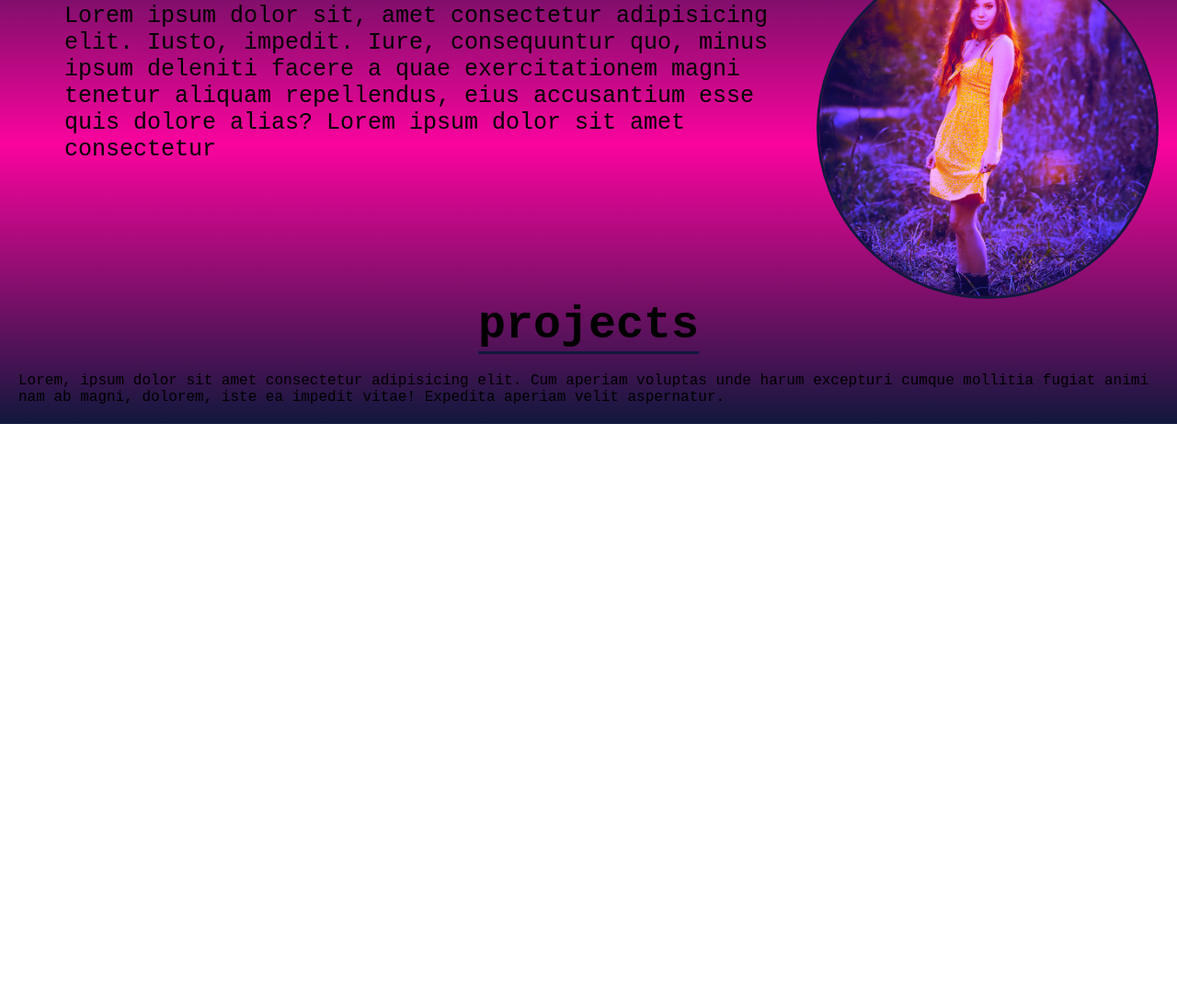
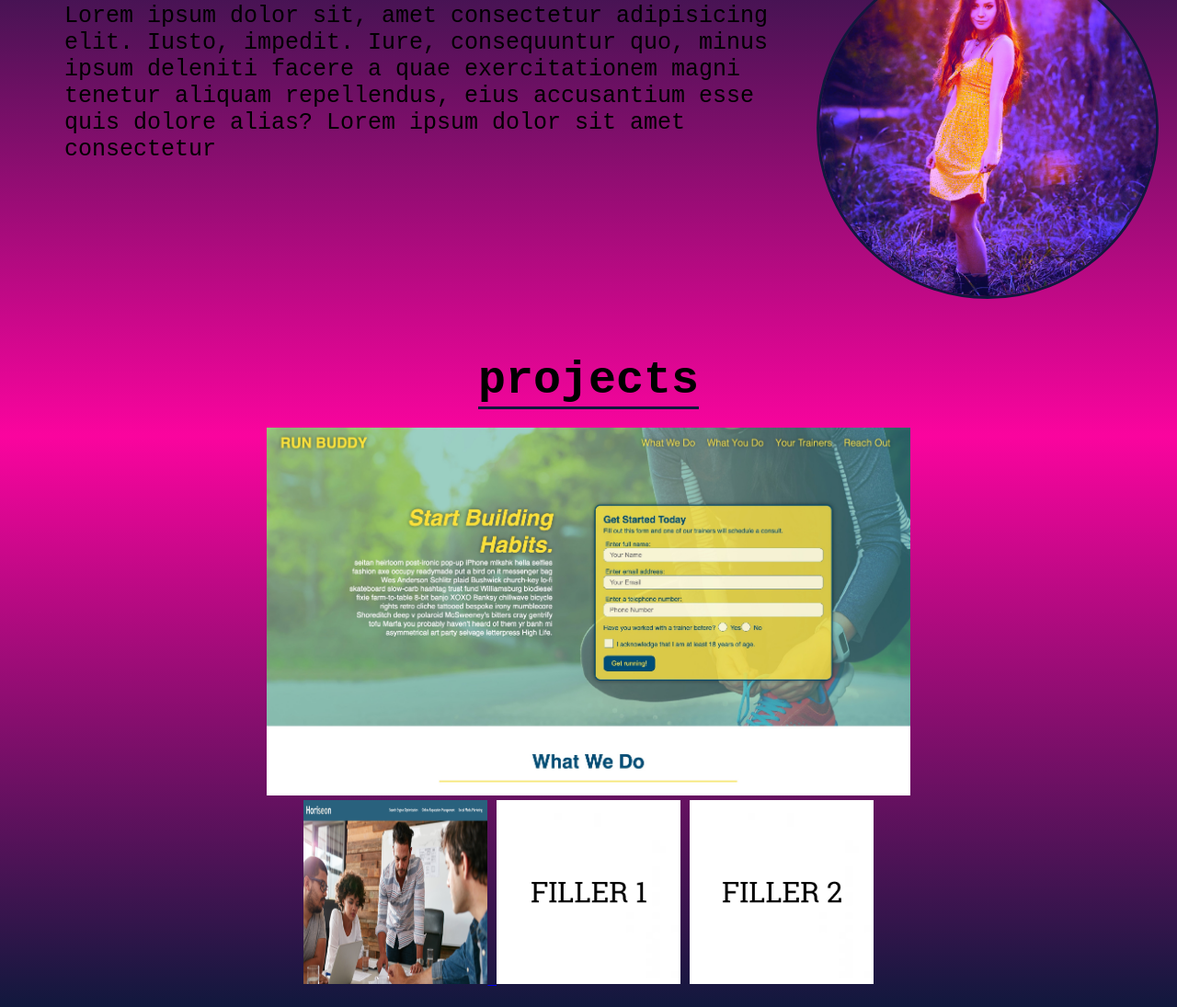
Before and after one commit to samanthawolff/2022-SamanthaWolff-Portfolio, a plain HTML site: page index.html in a window 1280 px wide. Shown: the part 625-1720 px from the top of the page at 92% size. Before the commit the page ends 1086 px from the top, so only its background shows below. Drawn offline with Linux system fonts and the light colour scheme; files that its build step writes are made by us from their sources; files whose address does not match are found by name.

Commit message:
add projects flexbox layout

```diff
--- a/index.html
+++ b/index.html
@@ -45,13 +45,24 @@
             </section>
 
             <section id="projects" class="projects">
-                <h2>
-                    projects
-                </h2>
+                    <h2>
+                        projects
+                    </h2>
 
-                <p>
-                    Lorem, ipsum dolor sit amet consectetur adipisicing elit. Cum aperiam voluptas unde harum excepturi cumque mollitia fugiat animi nam ab magni, dolorem, iste ea impedit vitae! Expedita aperiam velit aspernatur.
-                </p>
+                    <a href="https://samanthawolff.github.io/run-buddy/">
+                        <img class="primary-project" src="assets/run-buddy-img.jpg" width="200" height="200" alt="#">
+                    </a>
+
+                <div class="secondary-projects">
+                    <a href="https://github.com/samanthawolff/run-buddy">
+                    <img src="assets/horiseon-img.jpg" width="200" height="200" alt="#">
+                    </a>
+
+                    <img src="assets/filler-1.jpg" width="200" height="200" alt="#" />
+
+                    <img src="assets/filler-2.jpg" width="200" height="200" alt="#" />
+                </div>
+
             </section>
 
         </section>
--- a/style.css
+++ b/style.css
@@ -112,8 +112,17 @@ header nav ul li a {
 
 .projects {
     display: flex;
+    justify-content: center;
+    align-items: center;
+    flex-direction: column;
+    width: 100%;
     flex-wrap: wrap;
-    justify-content: space-around;
+    margin-top: 60px;
+}
+
+.primary-project {
+    width: 700px;
+    height: 400px;
 }
 
 .projects h2 {
```
Also changed, not shown: assets/background3.jpeg (deleted), assets/filler-1.jpg (added), assets/filler-2.jpg (added), assets/horiseon-img.jpg (added).
